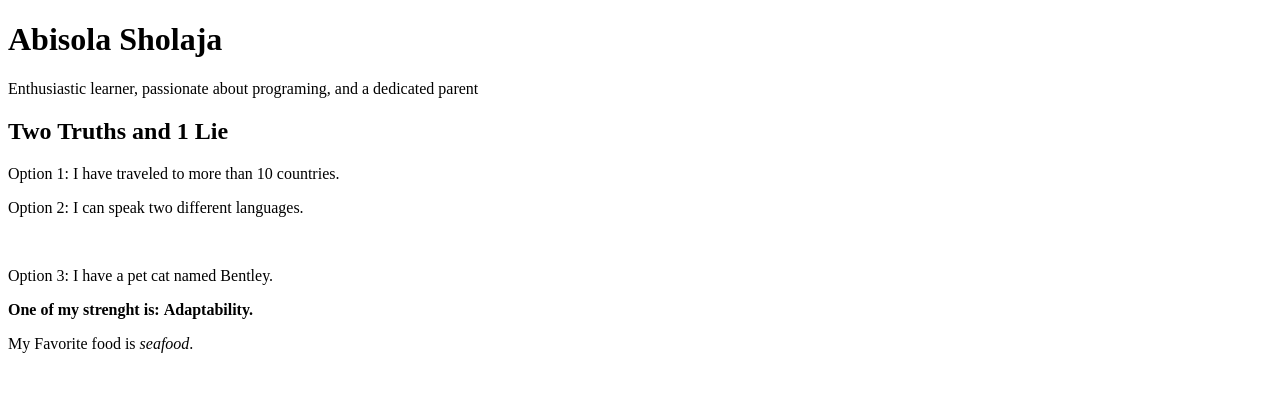
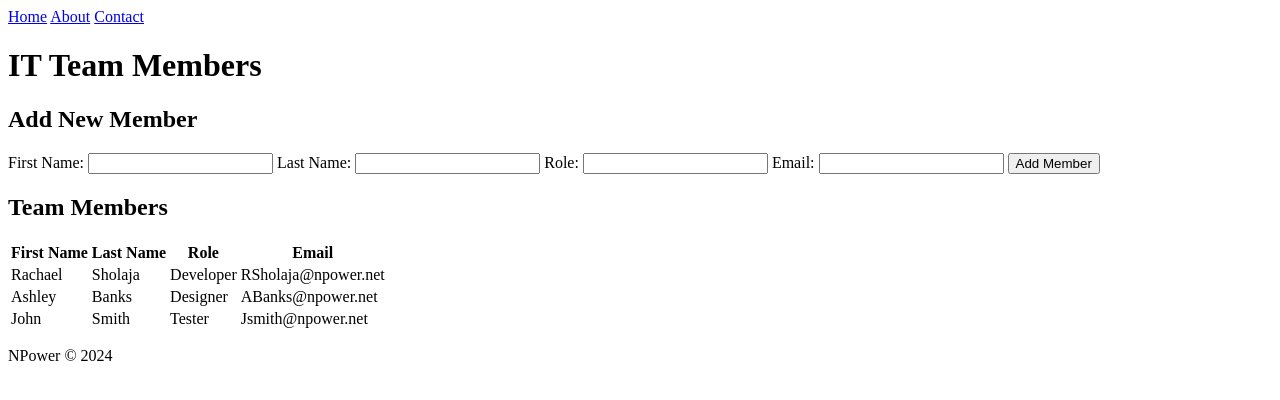
Before and after one commit to Abisola1989/path2tech_html_assignment, a plain HTML site: page index.html in a window 1280 px wide. Drawn offline with Linux system fonts and the light colour scheme.

Commit message:
Describe your changes here

```diff
--- a/index.html
+++ b/index.html
@@ -1,28 +1,77 @@
 <!DOCTYPE html>
 <html lang="en">
 <head>
-  <meta charset="UTF-8">
-  <meta name="viewport" content="width=device-width, initial-scale=1.0">
-  <title>About me</title>
+    <meta charset="UTF-8">
+    <meta name="viewport" content="width=device-width, initial-scale=1.0">
+    <title>IT Team Members Webpage</title>
+    <link rel="stylesheet" href="styles.css">
 </head>
 <body>
-    <div class="container">
-      <header>
-        <h1>Abisola Sholaja</h1>
-        <p>Enthusiastic learner, passionate about programing, and a dedicated parent</p>
-      </header>
+    <nav>
+    <a href="index.html">Home</a>
+    <a href="about.html">About</a>
+    <a href="contact.html">Contact</a>
+  </nav>
+    <header>
+        <h1>IT Team Members</h1>
 
-      <h2>Two Truths and 1 Lie</h2>
-      <p>Option 1: I have traveled to more than 10 countries.</p>
-      <p>Option 2: I can speak two different languages.</p>
-      <br>
-      <p>Option 3: I have a pet cat named Bentley.</p>
+    </header>
 
-      <aside>
-          <p><strong>One of my strenght is:</strong> <strong>Adaptability.</strong></p>
-          <p>My Favorite food is <em>seafood</em>.</p>
+    <section>
+        <h2>Add New Member</h2>
+        <form id="add-member-form">
+            <label for="first-name">First Name:</label>
+            <input type="text" id="first-name" name="first-name" required>
 
-      </aside>
-    </div>
+            <label for="last-name">Last Name:</label>
+            <input type="text" id="last-name" name="last-name" required>
+
+            <label for="role">Role:</label>
+            <input type="text" id="role" name="role" required>
+
+            <label for="email">Email:</label>
+            <input type="email" id="email" name="email" required>
+
+            <button type="submit">Add Member</button>
+        </form>
+    </section>
+
+    <section>
+        <h2>Team Members </h2>
+        <table>
+            <thead>
+                <tr>
+                    <th>First Name</th>
+                    <th>Last Name</th>
+                    <th>Role</th>
+                    <th>Email</th>
+                </tr>
+            </thead>
+            <tbody>
+                <tr>
+                    <td>Rachael</td>
+                    <td>Sholaja</td>
+                    <td>Developer</td>
+                    <td>RSholaja@npower.net</td>
+                </tr>
+                <tr>
+                    <td>Ashley</td>
+                    <td>Banks</td>
+                    <td>Designer</td>
+                    <td>ABanks@npower.net</td>
+                </tr>
+                <tr>
+                    <td>John</td>
+                    <td>Smith</td>
+                    <td>Tester</td>
+                    <td>Jsmith@npower.net</td>
+                </tr>
+            </tbody>
+        </table>
+    </section>
+
+    <footer>
+        <p>NPower © 2024</p>
+    </footer>
 </body>
 </html>
```
